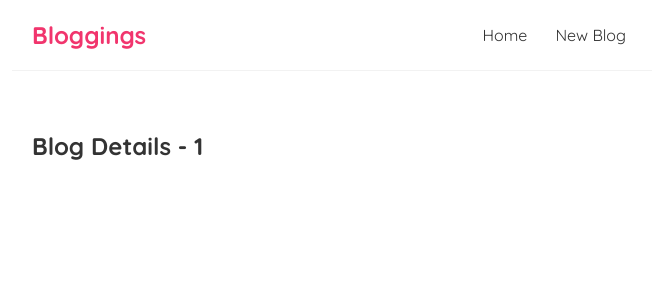
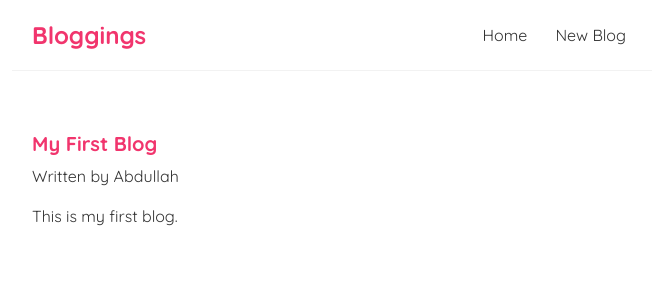
Before and after one commit to abdullah-rizwan1/bloggings, a React (Create React App) app: page /blogs/1 in a window 1280 px wide. Shown: the top 300 px of the page, without its empty margins (308-964 px from the left). Built offline with nearby package versions, Linux system fonts and the light colour scheme; data requests are answered from the project's data file.

Commit message:
Fetching Blog Details in blogDetails component

```diff
--- a/src/BlogDetails.js
+++ b/src/BlogDetails.js
@@ -1,10 +1,23 @@
 import { useParams } from 'react-router-dom'
-
+import useFetch from './useFetch'
 const BlogDetails = () => {
   const { id } = useParams()
+  const {
+    data: blog,
+    isPending,
+    error,
+  } = useFetch('http://localhost:8000/blogs/' + id)
   return (
     <div className="blog-details">
-      <h2>Blog Details - {id} </h2>
+      {isPending && <div>Loading...</div>}
+      {error && <div>{error}</div>}
+      {blog && (
+        <article>
+          <h2>{blog.title}</h2>
+          <p>Written by {blog.author} </p>
+          <div>{blog.body} </div>
+        </article>
+      )}
     </div>
   )
 }
--- a/src/index.css
+++ b/src/index.css
@@ -60,3 +60,13 @@
 .blog-preview a {
   text-decoration: none;
 }
+
+.blog-details h2 {
+  font-size: 20px;
+  color: #f1356d;
+  margin-bottom: 10px;
+}
+
+.blog-details div {
+  margin: 20px 0;
+}
```
